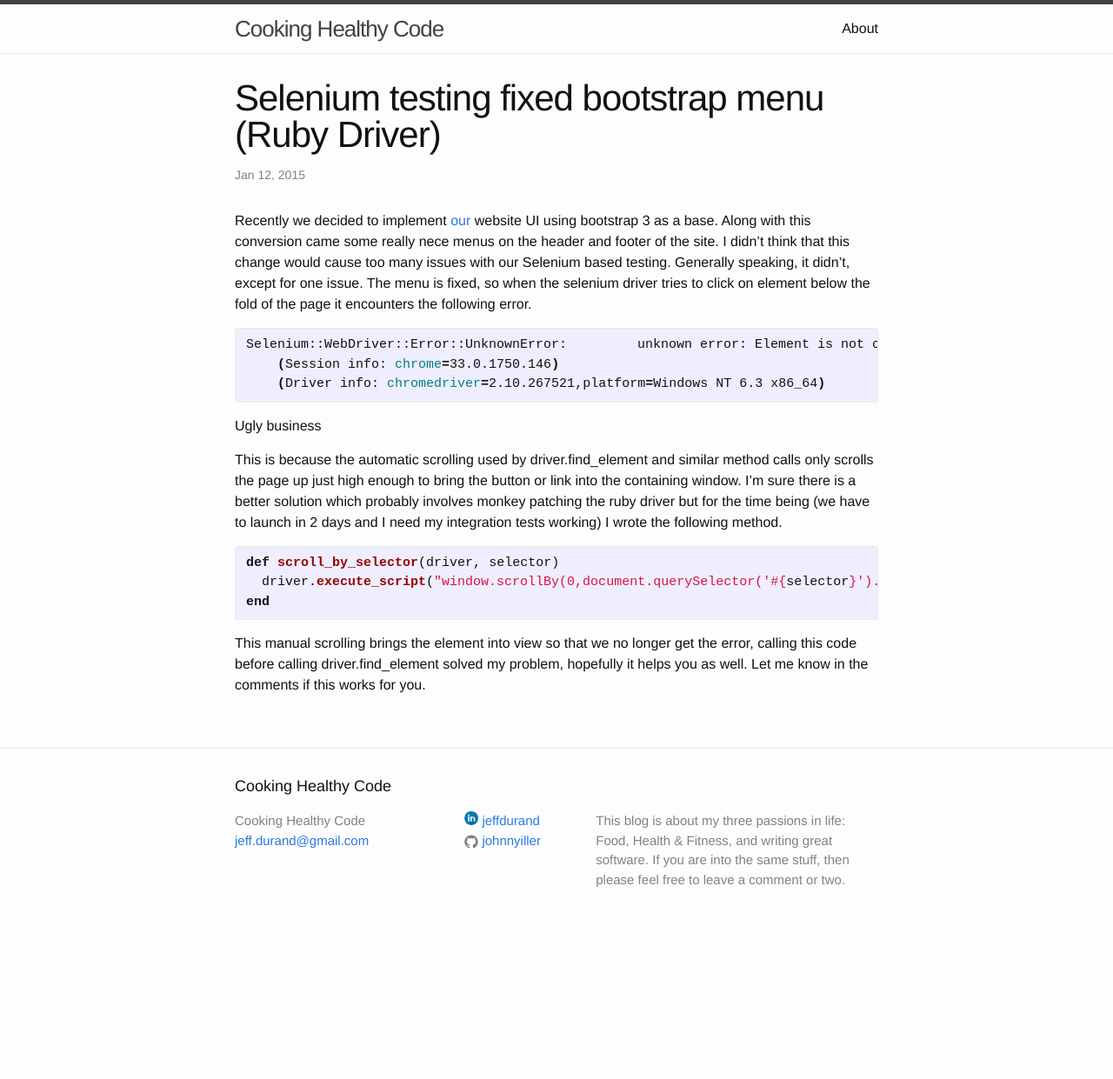
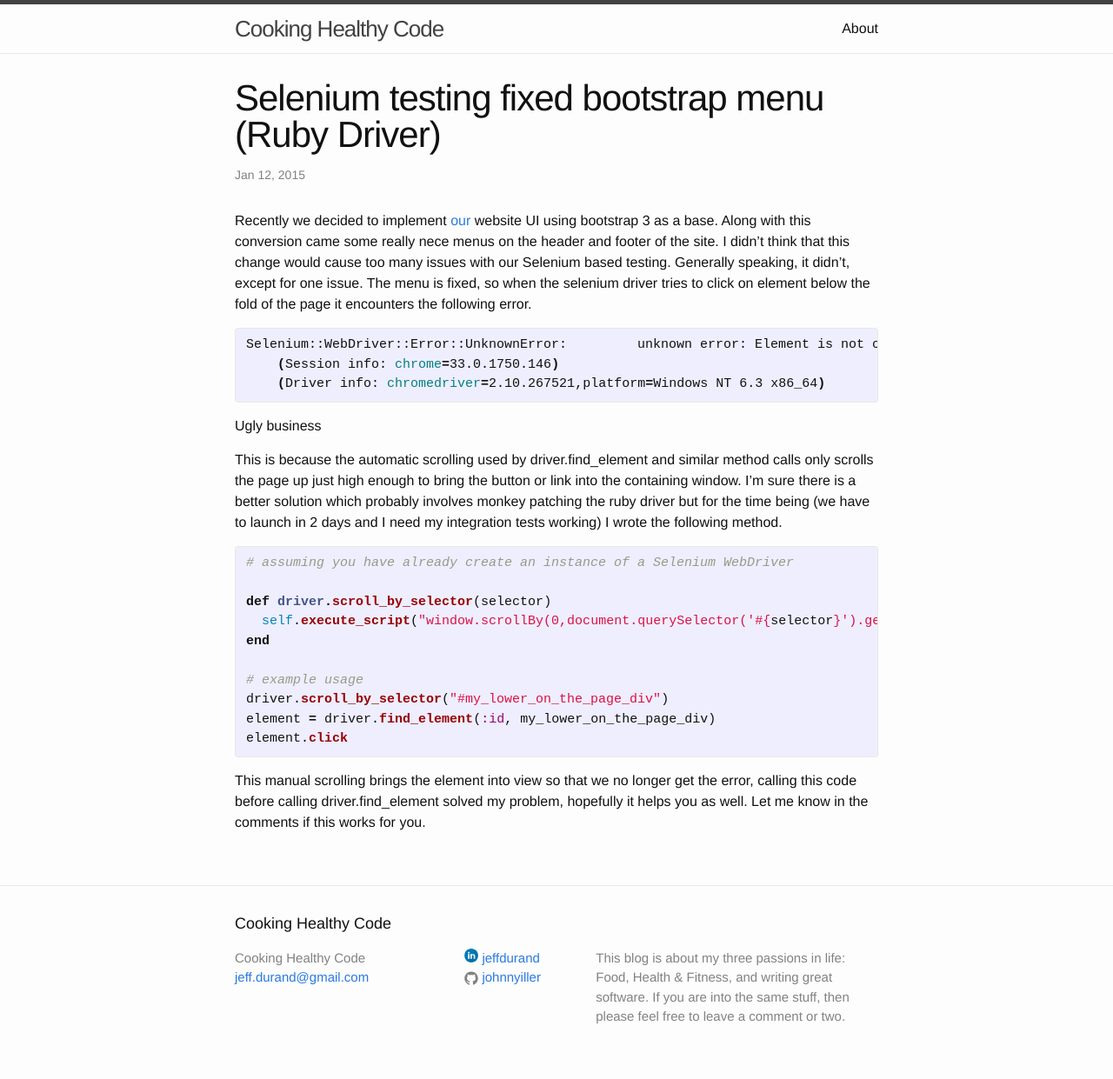
Before and after one commit to johnnyiller/johnnyiller.github.io, a Jekyll site: the page built from _posts/2015-1-12-selenium-ruby-rails-fixed-bootstrap-menu.markdown, in a window 1280 px wide. Shown: the whole page at 87% size. Built offline with Jekyll 4.4.1, drawn with Linux system fonts in a browser that asks for light colours; comment, search, counter and statistics services are not loaded; before the commit the page ends 1083 px from its top, so only the background shows below that.

Commit message:
ruby on rails bootstrap testing issues

```diff
--- a/_posts/2015-1-12-selenium-ruby-rails-fixed-bootstrap-menu.markdown
+++ b/_posts/2015-1-12-selenium-ruby-rails-fixed-bootstrap-menu.markdown
@@ -19,9 +19,18 @@ Ugly business
 This is because the automatic scrolling used by driver.find_element and similar method calls only scrolls the page up just high enough to bring the button or link into the containing window.  I'm sure there is a better solution which probably involves monkey patching the ruby driver but for the time being (we have to launch in 2 days and I need my integration tests working) I wrote the following method.
 
 {% highlight ruby %}
-def scroll_by_selector(driver, selector)
-  driver.execute_script("window.scrollBy(0,document.querySelector('#{selector}').getBoundingClientRect().top);")
+
+# assuming you have already create an instance of a Selenium WebDriver
+
+def driver.scroll_by_selector(selector)
+  self.execute_script("window.scrollBy(0,document.querySelector('#{selector}').getBoundingClientRect().top);")
 end
+
+# example usage
+driver.scroll_by_selector("#my_lower_on_the_page_div")
+element = driver.find_element(:id, my_lower_on_the_page_div)
+element.click
+
 {% endhighlight %}
 
 This manual scrolling brings the element into view so that we no longer get the error, calling this code before calling driver.find_element solved my problem, hopefully it helps you as well.  Let me know in the comments if this works for you.
```
